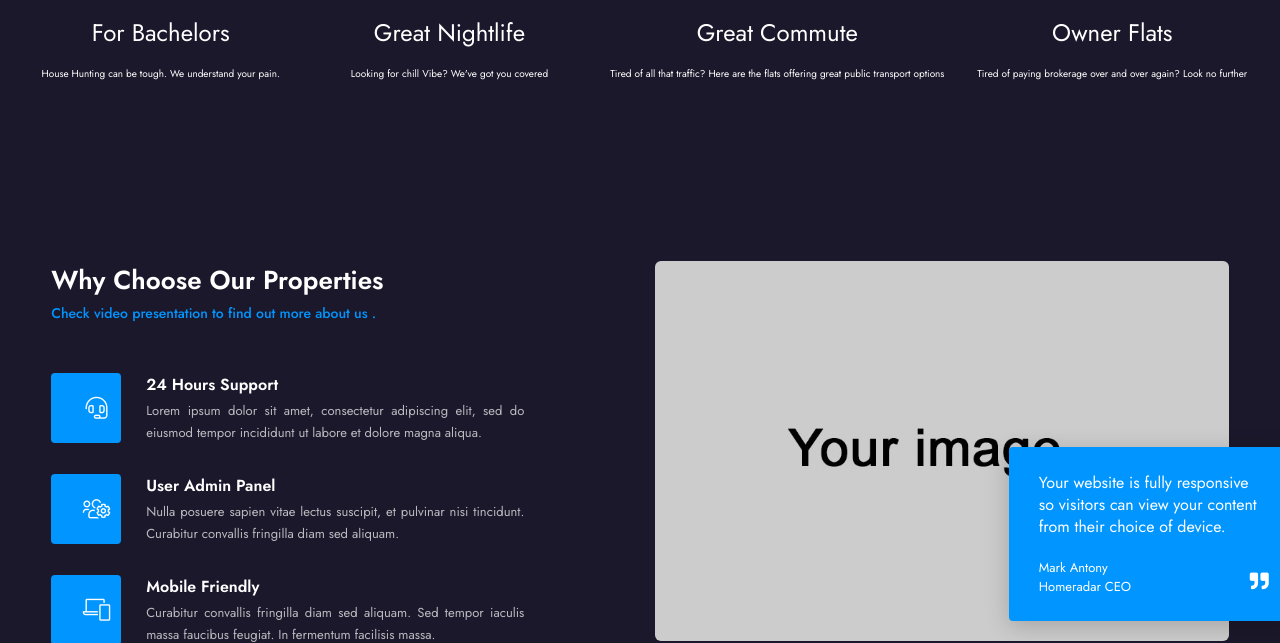
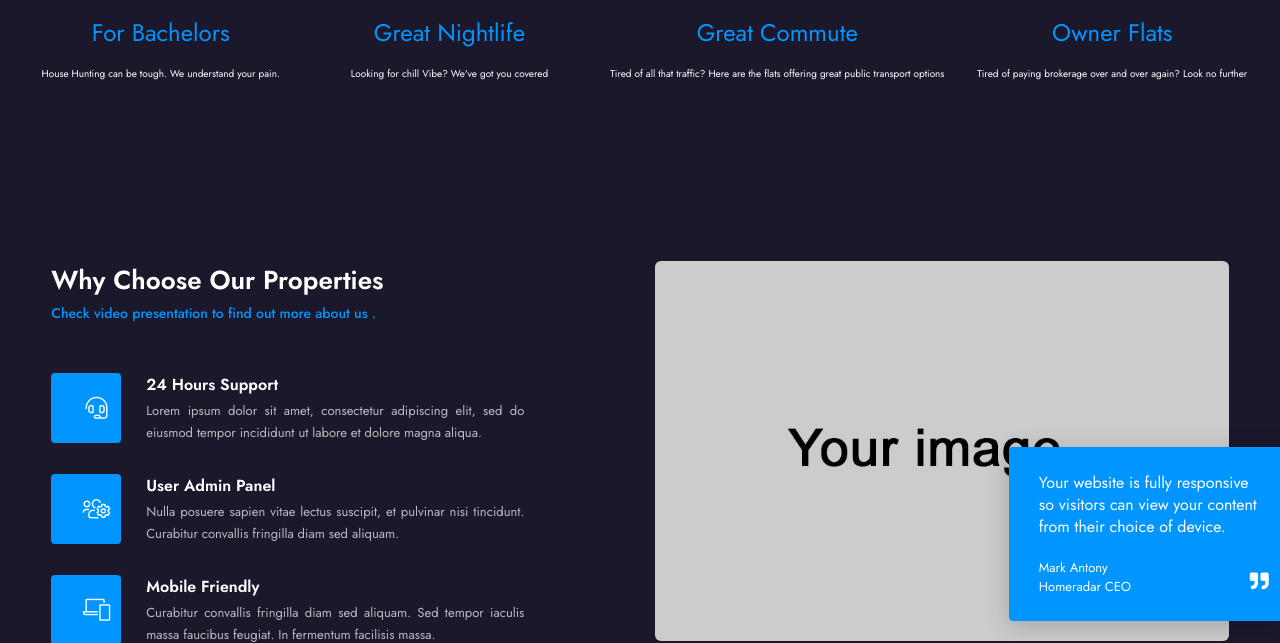
Before and after one commit to faisalbalkhi/propDekho, a Django app: page /rent/ in a window 1280 px wide. Shown: the part 2398-3041 px from the top of the page. Run offline with Django 3.2, Linux system fonts and the light colour scheme; some libraries are stand-ins or nearby versions.

Commit message:
pg page updated

```diff
--- a/prop_dekho/static/css/pg.css
+++ b/prop_dekho/static/css/pg.css
@@ -56,6 +56,7 @@
 .benecont1 {
     color: white;
     font-size: 12px;
+    margin-top: 1rem;
 }
 .benecont{
     width: 25%;
--- a/prop_dekho/static/css/rent.css
+++ b/prop_dekho/static/css/rent.css
@@ -23,7 +23,7 @@
     border-radius: 1rem;
 }
 .coll1{
-    color: white;
+    color: #0095ff;
     font-size: x-large;
     margin-top: 1rem;
 }
```
